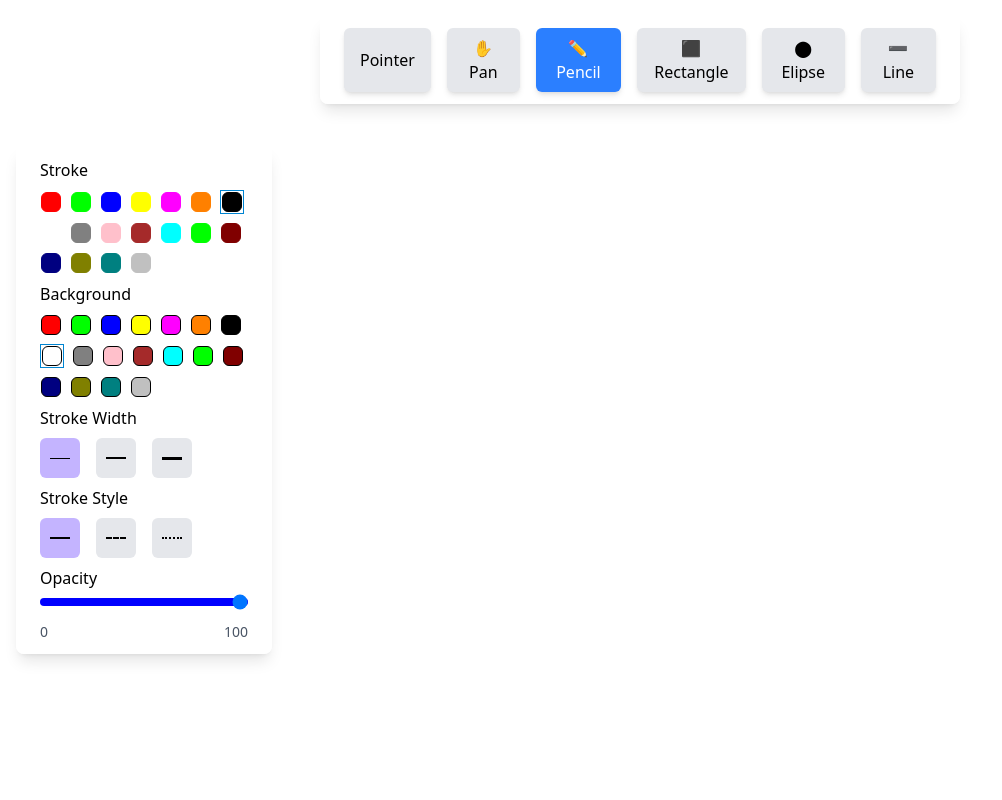
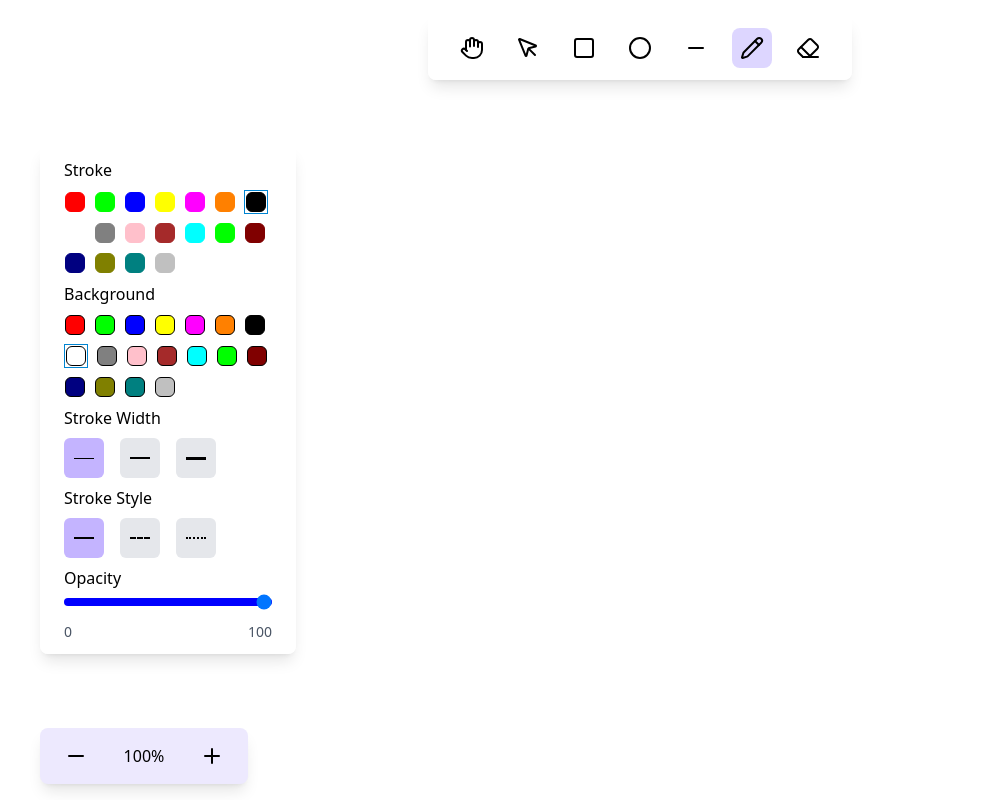
Before and after one commit to MiryalaNarayanaReddy/excalidraw, a Next.js app: page / in a window 1280 px wide. Shown: the whole page, without its empty margins (0-1002 px from the left). Built offline with nearby package versions, Linux system fonts and the light colour scheme.

Commit message:
added zoom selection to ui

```diff
--- a/package.json
+++ b/package.json
@@ -9,6 +9,7 @@
     "lint": "next lint"
   },
   "dependencies": {
+    "lucide-react": "^0.487.0",
     "next": "15.2.2",
     "react": "^19.0.0",
     "react-dom": "^19.0.0",
--- a/src/app/layout.tsx
+++ b/src/app/layout.tsx
@@ -6,6 +6,7 @@ import Navbar from "@/components/Navbar"; // Fixed case issue
 import { FillColorSelection, StrokeColorSelection } from "@/components/ColorSelection";
 import { StrokeStyleSection, StrokeWidthSelection } from "@/components/StrokeSelection";
 import { OpacitySection } from "@/components/Opacity";
+import ZoomSelection from "@/components/ZoomSelection";
 
 const geistSans = Geist({
   variable: "--font-geist-sans",
@@ -34,7 +35,7 @@ export default function RootLayout({
       >
         <DrawingProvider>
           <Navbar />
-          <div className="fixed left-4 top-1/2 -translate-y-1/2 bg-white/80 backdrop-blur-md shadow-lg rounded-lg px-6 py-3 flex space-x-4 z-50">
+          <div className="fixed left-10 top-1/2 -translate-y-1/2 bg-white/80 backdrop-blur-md shadow-lg rounded-lg px-6 py-3 flex space-x-4 z-50">
             <div className="flex flex-col gap-2 w-52">
               <div>Stroke</div>
               <StrokeColorSelection />
@@ -50,7 +51,12 @@ export default function RootLayout({
           </div>
           {/* Main content */}
           {children}
-        </DrawingProvider>      </body>
+          <div className="fixed bottom-4 left-10 backdrop-blur-md bg-violet-100 shadow-lg rounded-lg px-4 py-2 z-50">
+          <ZoomSelection />
+            </div>
+
+        </DrawingProvider>
+        </body>
     </html>
   );
 }
--- a/src/components/Navbar.tsx
+++ b/src/components/Navbar.tsx
@@ -1,6 +1,13 @@
 "use client";
 
 import { useDrawing } from "@/context/DrawingContext";
+import { Square } from "lucide-react";
+import { Hand } from "lucide-react";
+import { Pencil } from "lucide-react";
+import { Eraser } from "lucide-react";
+import { Minus } from "lucide-react";
+import { Circle } from "lucide-react";
+import { MousePointer } from "lucide-react";
 
 const Navbar = () => {
   // @ts-ignore
@@ -23,21 +30,24 @@ const Navbar = () => {
   return (
     <div className="fixed top-4 left-1/2 -translate-x-1/2 bg-white/80 backdrop-blur-md shadow-lg rounded-lg px-6 py-3 flex space-x-4 z-50">
       {[
-        { key: "pointer", label: "Pointer" },
-        { key: "pan", label: "✋ Pan" },
-        { key: "pencil", label: "✏️ Pencil" },
-        { key: "rectangle", label: "⬛ Rectangle" },
-        { key: "elipse", label: "⬤ Elipse" },
-        { key: "line", label: "➖ Line" },
-      ].map(({ key, label }) => (
+        { key: "pan", label: "Hand", icon: <Hand /> },
+        { key: "pointer", label: "Pointer", icon: <MousePointer /> },
+        { key: "rectangle", label: "Rectangle", icon: <Square /> },
+        { key: "elipse", label: "Circle", icon: <Circle /> },
+        { key: "line", label: "Line", icon: <Minus /> },
+        { key: "pencil", label: "Draw", icon: <Pencil /> },
+        { key: "eraser", label: "Eraser", icon: <Eraser /> },
+
+      ].map(({ key, label, icon }) => (
         <button
           key={key}
-          className={`px-4 py-2 rounded-md shadow-md transition-all ${
-            mode === key ? "bg-blue-500 text-white" : "bg-gray-200"
+          title={label}
+          className={`px-2 py-2 rounded-lg transition-all cursor-pointer ${
+            mode === key ? "bg-violet-200" : "hover:bg-violet-100"
           }`}
           onClick={() =>handleModeChange(key)}
         >
-          {label}
+          {icon}
         </button>
       ))}
     </div>
--- a/src/components/RoughCanvas.tsx
+++ b/src/components/RoughCanvas.tsx
@@ -12,7 +12,7 @@ type Point = { x: number; y: number };
 
 const RoughCanvas = () => {
   const canvasRef = useRef(null);
-  const { mode, history,setHistory, startDrawing, draw, stopDrawing, currentShape, selectedObjects, setSelectedObjects } = useDrawing();
+  const { mode, history,setHistory, startDrawing, draw, stopDrawing, currentShape, selectedObjects, setSelectedObjects,transform, setTransform } = useDrawing();
   const [dimensions, setDimensions] = useState({ width: 0, height: 0 });
 
   const [selectionBox, setSelectionBox] = useState<SelectionBox | null>(null);
@@ -30,7 +30,7 @@ const RoughCanvas = () => {
   }, []);
 
   // pan & zoom state
-  const [transform, setTransform] = useState({ x: 0, y: 0, scale: 1 });
+
   const isPanning = useRef(false);
   const panStart = useRef({ x: 0, y: 0 });
 
--- /dev/null
+++ b/src/components/ZoomSelection.tsx
@@ -0,0 +1,53 @@
+"use client";
+
+import { Minus, Plus } from "lucide-react";
+import { useDrawing } from "@/context/DrawingContext";
+
+const ZoomSelection = () => {
+    // @ts-ignore
+
+    const { transform, setTransform } = useDrawing();
+
+
+    const resetZoom = () => {
+        setTransform({...transform, scale: 1});
+
+    }
+
+    const handleZoomIn = () => {
+        setTransform({...transform, scale: transform.scale + 0.1});
+    }
+
+    const handleZoomOut = () => {
+        setTransform({...transform, scale: transform.scale - 0.1});
+    }
+
+    return (
+        <div className="flex flex-row justify-center items-center gap-2 bg-violet-100">
+            <button className="w-10 h-10 flex justify-center items-center rounded-md m-0 p-0 hover:cursor-pointer"
+                title="Zoom Out"
+                onClick={handleZoomOut}
+            >
+                <Minus />
+            </button>
+            <button className="w-20 h-10 rounded-md m-0 p-0 hover:cursor-pointer"
+                title="Reset Zoom"
+                onClick={resetZoom}
+            >
+                {Math.round(transform.scale * 100)}%
+            </button>
+            <button className="w-10 h-10 flex justify-center items-center rounded-md m-0 p-0 hover:cursor-pointer"
+                title="Zoom In"
+                onClick={handleZoomIn}
+            >
+                <Plus />
+            </button>
+        </div>
+
+    )
+
+
+}
+
+
+export default ZoomSelection;
--- a/src/components/shapes/line.ts
+++ b/src/components/shapes/line.ts
@@ -1,10 +1,9 @@
 
 
 //@ts-ignore
-function dotProduct(a, b) {
-  return a.x * b.x + a.y * b.y;
+function crossProduct(a, b) {
+    return {x: a.x * b.y - a.y * b.x, y: a.y * b.x - a.x * b.y};
 }
-
 type Point = { x: number; y: number };
 
 class Line {
@@ -41,22 +40,25 @@ class Line {
 
 
         // check perpendicular distance between line and point
-
-        // c = a.b/|a|^2  // d = |c*a-b|  // a is a vector and b is a point . d = perpendicular distance between line and point
+        // d = aXb/|a|
 
         let a = {x:this.point1.x - this.point2.x,y: this.point1.y - this.point2.y};
         // @ts-ignore
-        let b = {x:x - this.point2.x, y:y - this.point2.y};
+        let b = {x: x-this.point1.x,y: y-this.point1.y}
 
-        let ab = dotProduct(a, b);
+        let axb = crossProduct(a,b);
         let modA = Math.sqrt(Math.pow(a.x, 2) + Math.pow(a.y, 2));
-        let c = ab / Math.pow(modA, 2);
+        let modaxb = Math.sqrt(Math.pow(axb.x, 2) + Math.pow(axb.y, 2));
 
-        let dv = {x:c*a.x-b.x, y:c*a.y-b.y};
+        if(modA === 0){
+            return false;
+        }
 
-        let d = Math.sqrt(Math.pow(dv.x, 2) + Math.pow(dv.y, 2));
+        let t = Math.abs(modaxb / modA);
 
-        if(d <= 5){
+        // console.log(modA,modaxb,t);
+
+        if(t>=0 && t < 5){
           return true;
         }
         else{
--- a/src/context/DrawingContext.tsx
+++ b/src/context/DrawingContext.tsx
@@ -24,6 +24,8 @@ export const DrawingProvider = ({ children }) => {
   const [selectedStrokeStyle, setSelectedStrokeStyle] = useState("solid")
   const [selectedSloppiness, setSelectedSloppiness] = useState(0)
   const [selectedOpacity, setSelectedOpacity] = useState(100)
+  const [transform, setTransform] = useState({ x: 0, y: 0, scale: 1 });
+
 
   const startDrawing = (offsetX, offsetY) => {
     setIsDrawing(true);
@@ -197,7 +199,7 @@ export const DrawingProvider = ({ children }) => {
 
   return (
     <DrawingContext.Provider
-      value={{ history, setHistory,startDrawing, draw, stopDrawing, mode, setMode, currentShape, selectedFill, setSelectedFill, selectedStroke, setSelectedStroke, selectedStrokeWidth, setSelectedStrokeWidth, selectedStrokeStyle, setSelectedStrokeStyle, selectedSloppiness, setSelectedSloppiness, selectedOpacity, setSelectedOpacity }}
+      value={{ history, setHistory,startDrawing, draw, stopDrawing, mode, setMode, currentShape, selectedFill, setSelectedFill, selectedStroke, setSelectedStroke, selectedStrokeWidth, setSelectedStrokeWidth, selectedStrokeStyle, setSelectedStrokeStyle, selectedSloppiness, setSelectedSloppiness, selectedOpacity, setSelectedOpacity, transform, setTransform }}
     >
       {children}
     </DrawingContext.Provider>
```
Also changed, not shown: 1 other file (tests, documents, lock files or other folders).
